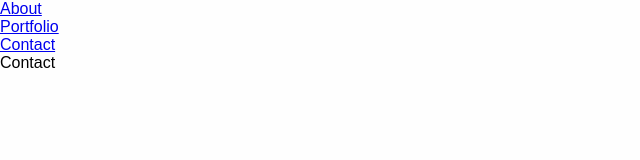
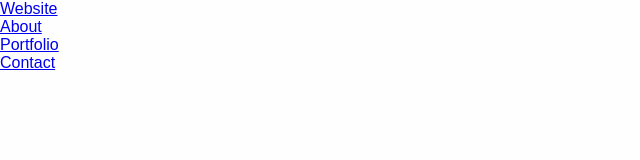
Before and after one commit to tigerkaplan/HusniyeErparunWebPortfolio, a React (Vite) app: page / in a window 1280 px wide. Shown: the top 160 px of the page, without its empty margins (0-640 px from the left). Built offline with nearby package versions, Linux system fonts and the light colour scheme.

Commit message:
Navbar/Home link added

```diff
--- a/src/components/Header/Navbar.jsx
+++ b/src/components/Header/Navbar.jsx
@@ -3,11 +3,12 @@ import { Link } from "react-router-dom";
 
 export const Navbar = () => {
   return <nav>
+  <Link to="/"> Website </Link>
     <ul>
       <li> <Link to="/About"> About </Link> </li>
       <li> <Link to="/Portfolio"> Portfolio </Link> </li>
       <li> <Link to="/Contact"> Contact </Link> </li>
-      <li> Contact </li>
+
     </ul>
   </nav>
 }
```
